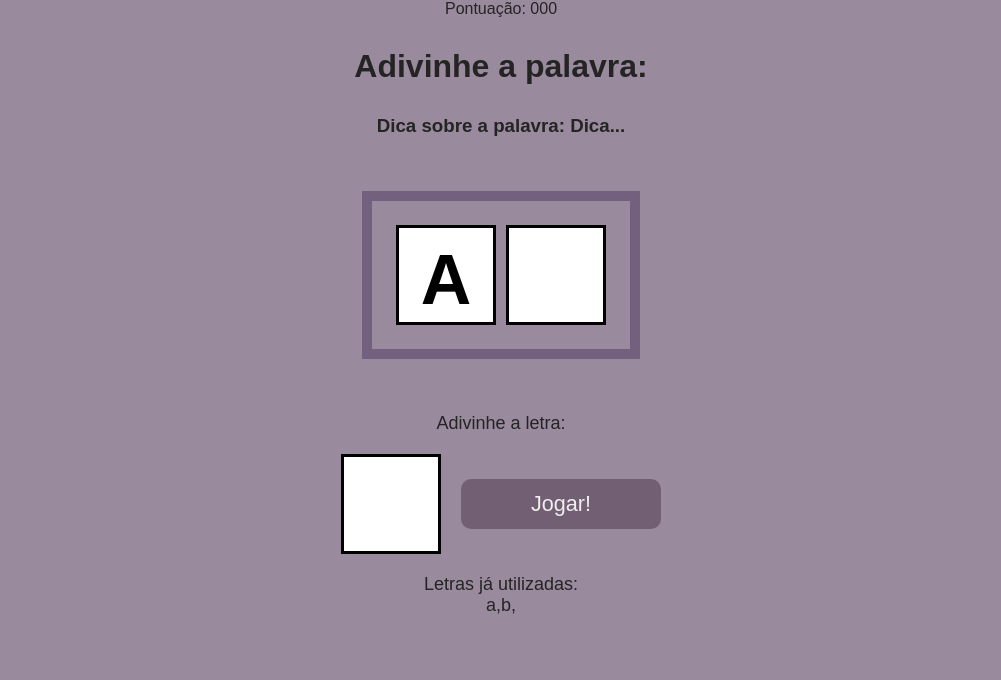
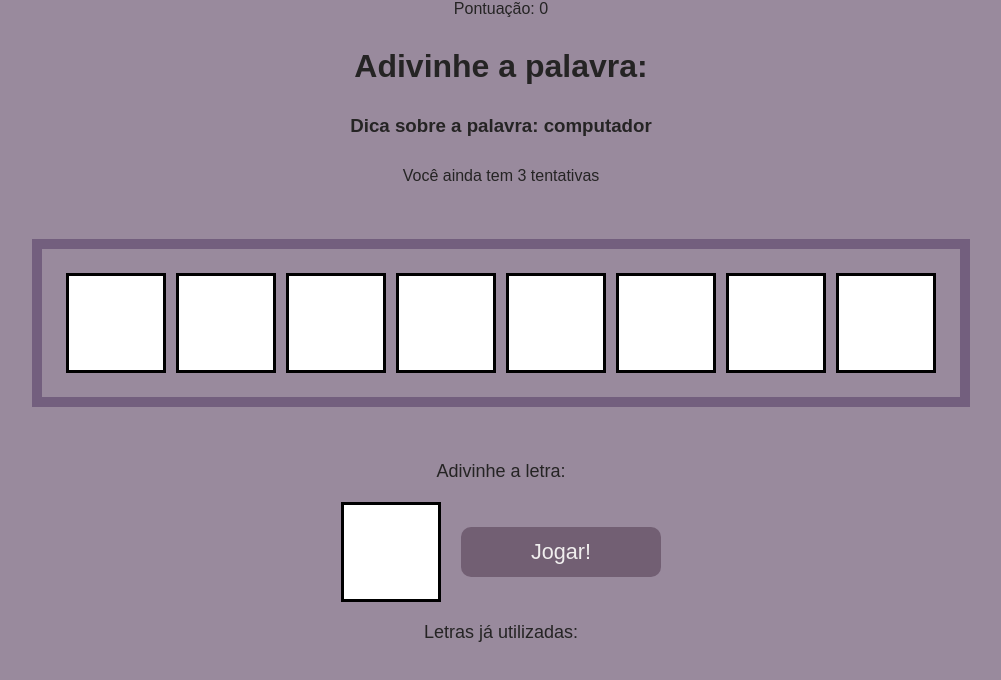
Before and after one commit to theselegadev/react-js, a React (Vite) app in the folder SECRET_WORD_6/: page / in a window 1280 px wide. Both pictures are taken after a click on the button "Começar o jogo". Shown: the top 680 px of the page, without its empty margins (139-1140 px from the left). Built offline with nearby package versions, Linux system fonts and the light colour scheme.

Commit message:
consumindo os states do jogo

```diff
--- a/SECRET_WORD_6/src/App.jsx
+++ b/SECRET_WORD_6/src/App.jsx
@@ -1,64 +1,81 @@
-import './App.css'
-import { wordsList } from './data/word'
+import "./App.css";
+import { wordsList } from "./data/word";
 // components
-import StartScreen from './components/StartScreen'
-import Game from './components/Game'
-import EndGame from './components/EndGame'
+import StartScreen from "./components/StartScreen";
+import Game from "./components/Game";
+import EndGame from "./components/EndGame";
 // hooks
-import { useState } from 'react'
+import { useState } from "react";
 
 // stages
 const stages = [
-  {id:1,name:"start"},
-  {id:2,name:"game"},
-  {id:3,name:"end"}
-]
+  { id: 1, name: "start" },
+  { id: 2, name: "game" },
+  { id: 3, name: "end" },
+];
 
 function App() {
-  const [gameStage,setGameStage] = useState(stages[0].name)
-  const [words] = useState(wordsList)
-  const [pickedWord,setPickedWord] = useState("")
-  const [pickedCategory,setPickedCategory] = useState("")
-  const [letters,setLetters] = useState([])
+  const [gameStage, setGameStage] = useState(stages[0].name);
+  const [words] = useState(wordsList);
+  const [pickedWord, setPickedWord] = useState("");
+  const [pickedCategory, setPickedCategory] = useState("");
+  const [letters, setLetters] = useState([]);
+
+  const [guessedLetters, setGuessedLetters] = useState([]);
+  const [wrongLetters, setWrongLetters] = useState([]);
+  const [guesses, setGuesses] = useState(3);
+  const [score, setScore] = useState(0);
 
   const pickWordAndCategory = () => {
-    const categories = Object.keys(words)
-    const category = categories[Math.floor(Math.random() * categories.length)]
+    const categories = Object.keys(words);
+    const category = categories[Math.floor(Math.random() * categories.length)];
 
-    const word = words[category][Math.floor(Math.random() * words[category].length)]
+    const word =
+      words[category][Math.floor(Math.random() * words[category].length)];
 
-    return {category,word}
-  }
+    return { category, word };
+  };
 
-  const startGame = () =>{
+  const startGame = () => {
     // escolhendo a categoria e a palavra
-    const {category,word} = pickWordAndCategory()
+    const { category, word } = pickWordAndCategory();
 
-    let lettersList = word.split("")
-    lettersList = lettersList.map(l => l.toLowerCase())
+    let lettersList = word.split("");
+    lettersList = lettersList.map((l) => l.toLowerCase());
 
-    setPickedCategory(category)
-    setPickedWord(word)
-    setLetters(lettersList)
+    setPickedCategory(category);
+    setPickedWord(word);
+    setLetters(lettersList);
 
-    setGameStage(stages[1].name)
-  }
+    setGameStage(stages[1].name);
+  };
 
-  const verifyLetter = ()=>{
-    setGameStage(stages[2].name)
-  }
+  const verifyLetter = () => {
+    setGameStage(stages[2].name);
+  };
 
-  const retry = ()=>{
-    setGameStage(stages[0].name)
-  }
+  const retry = () => {
+    setGameStage(stages[0].name);
+  };
 
   return (
-    <div className='App'>
-      {gameStage === "start" && <StartScreen startGame={startGame}/>}
-      {gameStage === "game" && <Game verifyLetter={verifyLetter}/>}
-      {gameStage === "end" && <EndGame retry={retry}/>}
+    <div className="App">
+      {gameStage === "start" && <StartScreen startGame={startGame} />}
+      {gameStage === "game" && (
+        <Game
+          verifyLetter={verifyLetter}
+          pickedWord={pickedWord}
+          pickedCategory={pickedCategory}
+          letters={letters}
+          guessedLetters={guessedLetters}
+          wrongLetters={wrongLetters}
+          guesses={guesses}
+          score={score}
+        />
+      )}
+      {gameStage === "end" && <EndGame retry={retry} />}
     </div>
-  )
+  );
 }
 
-export default App
+export default App;
--- a/SECRET_WORD_6/src/components/Game.jsx
+++ b/SECRET_WORD_6/src/components/Game.jsx
@@ -1,33 +1,49 @@
-import "./Game.css"
+import "./Game.css";
 
-const Game = ({verifyLetter}) => {
+const Game = ({
+  verifyLetter,
+  pickedWord,
+  pickedCategory,
+  letters,
+  guessedLetters,
+  wrongLetters,
+  guesses,
+  score,
+}) => {
   return (
     <div className="game">
       <p className="points">
-          <span>Pontuação: 000</span>
+        <span>Pontuação: {score}</span>
       </p>
       <h1>Adivinhe a palavra:</h1>
       <h3>
-          Dica sobre a palavra: <span>Dica...</span>
+        Dica sobre a palavra: <span>{pickedCategory}</span>
       </h3>
+      <p>Você ainda tem {guesses} tentativas</p>
       <div className="wordContainer">
-          <span className="letter">A</span>
-          <span className="blankSquare"></span>
+        {letters.map((letter,index)=>(
+          guessedLetters.includes(letter) ? (
+            <span key={index} className="letter">{letter}</span>
+          ) : (
+            <span key={index} className="blankSquare"></span>
+          )
+        ))}
       </div>
       <div className="letterContainer">
         <p>Adivinhe a letra:</p>
         <form>
-            <input type="text" maxLength={1} name="letter" required/>
+          <input type="text" maxLength={1} name="letter" required />
           <button>Jogar!</button>
         </form>
         <div className="wrongLettersContainer">
           <p>Letras já utilizadas:</p>
-            <span>a,</span>
-            <span>b,</span>
+          {wrongLetters.map((letter,index)=>(
+            <span key={index}>{letter}, </span>
+          ))}
         </div>
       </div>
     </div>
-  )
-}
+  );
+};
 
-export default Game
+export default Game;
```
Lines whose indentation alone changed are shown as unchanged.
